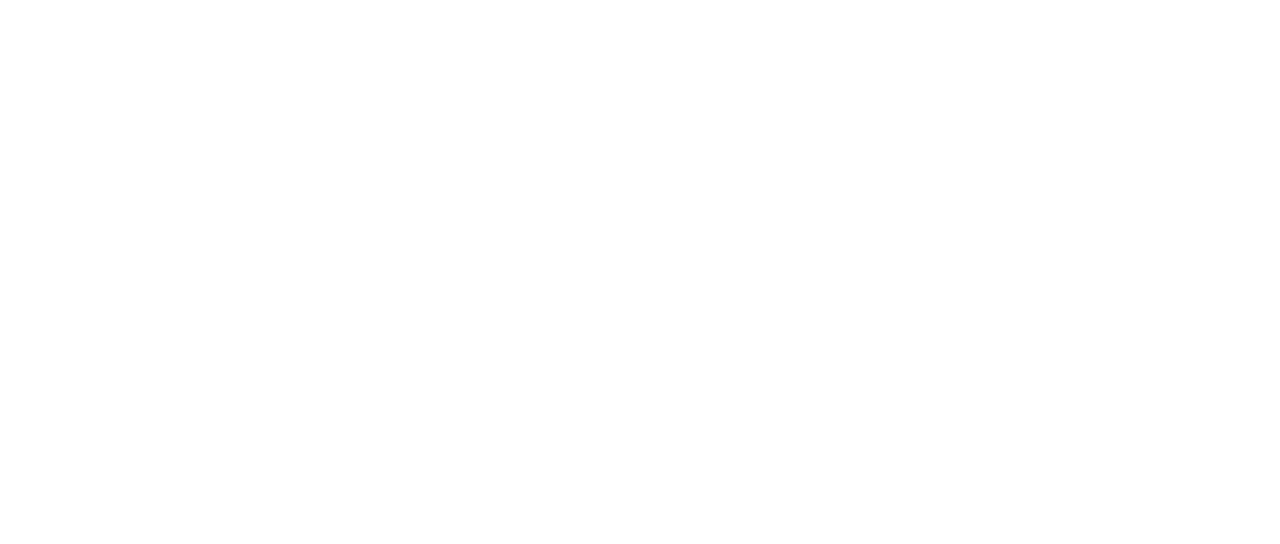
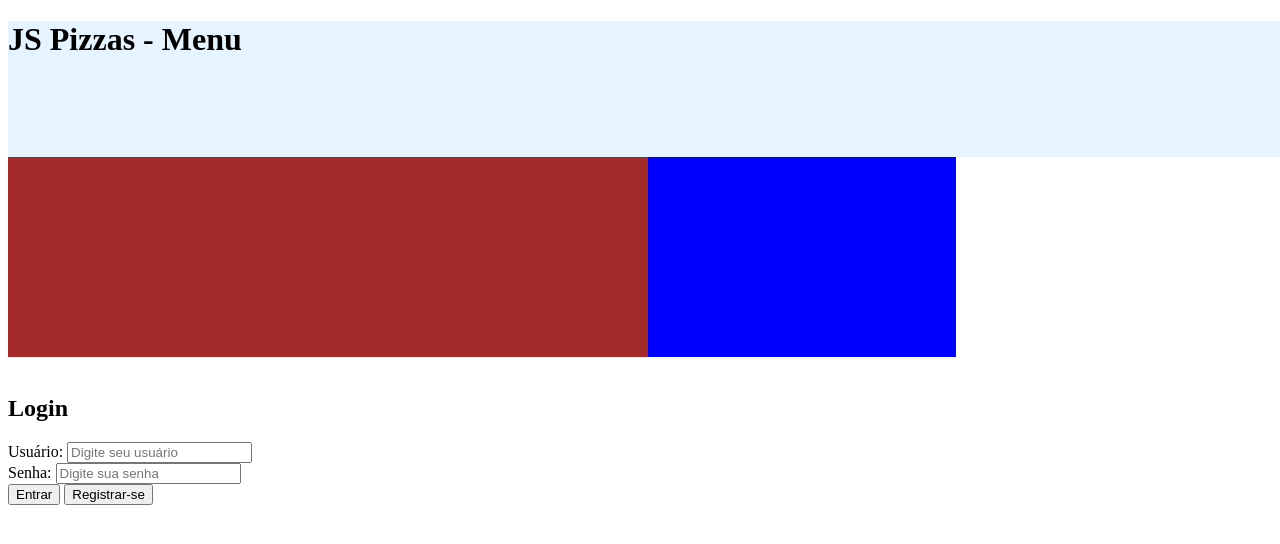
Before and after one commit to marcosmbjr/pizza, a plain HTML site: page index.html in a window 1280 px wide. Drawn offline with Linux system fonts and the light colour scheme.

Commit message:
adicionadas mais páginas

```diff
--- /dev/null
+++ b/css/main.css
@@ -0,0 +1,5 @@
+header {
+    width: 100vw;   /* 100%  */
+    height: 136px;
+    background-color: #E5F4ff;
+}
--- /dev/null
+++ b/css/reset.css
@@ -0,0 +1,3 @@
+/* *{
+    border: 1px solid black;
+} */
--- /dev/null
+++ b/css/samples.css
@@ -0,0 +1,12 @@
+.pai {
+    background-color: blue;
+    width: 75%;
+    height: 200px;
+}
+
+
+.filho {
+    background-color: brown;
+    width: 50vw;
+    height: 200px;
+}
--- a/index.html
+++ b/index.html
@@ -1,12 +1,50 @@
 <!DOCTYPE html>
 <html lang="pt-BR">
+
 <head>
     <meta charset="UTF-8">
     <meta http-equiv="X-UA-Compatible" content="IE=edge">
     <meta name="viewport" content="width=device-width, initial-scale=1.0">
     <title>Pizzaria JS</title>
+    <link rel="stylesheet" href="./css/reset.css">
+    <link rel="stylesheet" href="./css/main.css">
+    <link rel="stylesheet" href="./css/samples.css">
 </head>
+
 <body>
 
+    <header>
+        <h1>JS Pizzas - <span>Menu</span></h1>
+    </header>
+
+    <div class="pai">
+
+        <div class="filho">
+
+        </div>
+    </div>
+
+    <main>
+
+        <img src="" alt="">
+
+        <div class="login-container">
+            <h2>Login</h2>
+            <form action="#" method="POST" id="login">
+                <div>
+                    <label for="username">Usuário:</label>
+                    <input type="text" id="username" name="username" placeholder="Digite seu usuário" required>
+                </div>
+                <div>
+                    <label for="password">Senha:</label>
+                    <input type="password" id="password" name="password" placeholder="Digite sua senha" required>
+                </div>
+                <button type="submit">Entrar</button>
+                <button type="button">Registrar-se</button>
+            </form>
+        </div>
+
+    </main>
 </body>
+
 </html>
```
